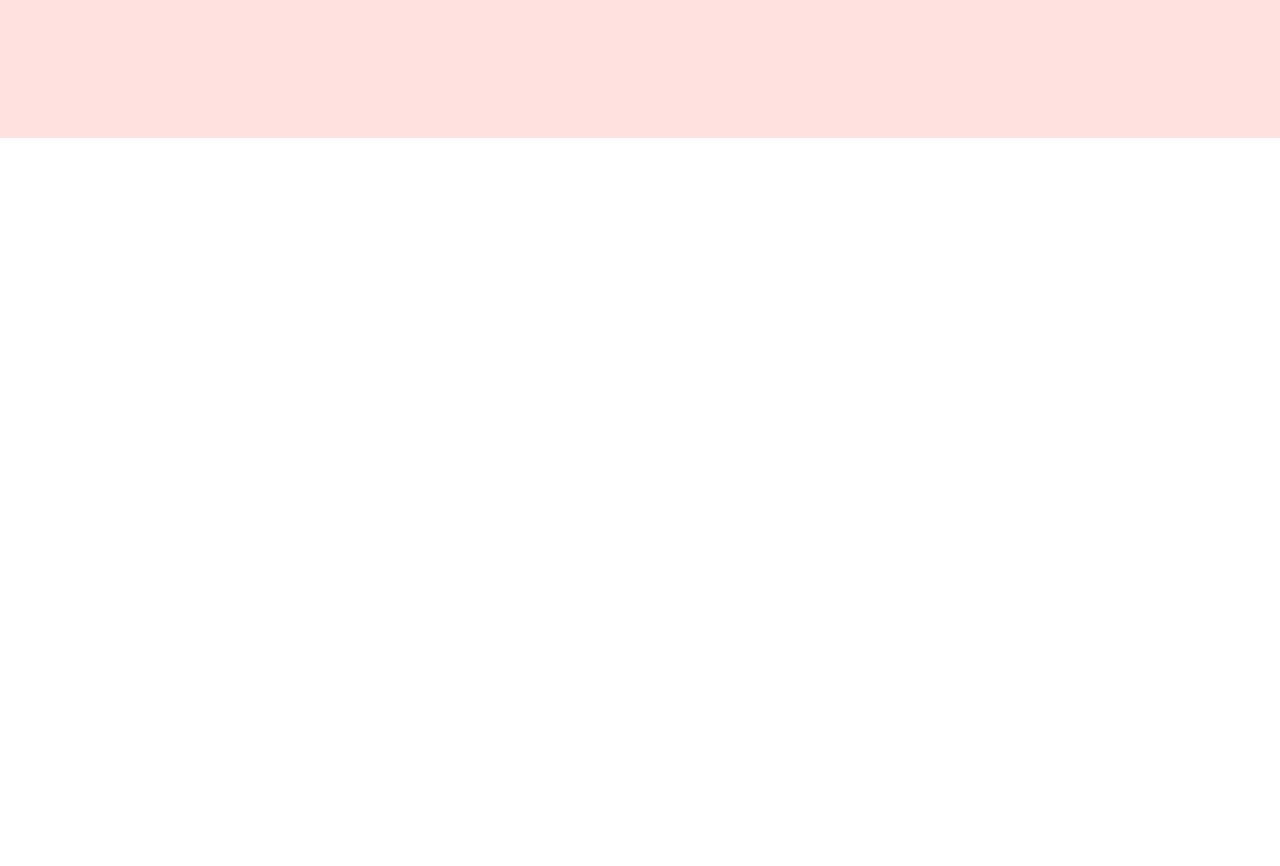
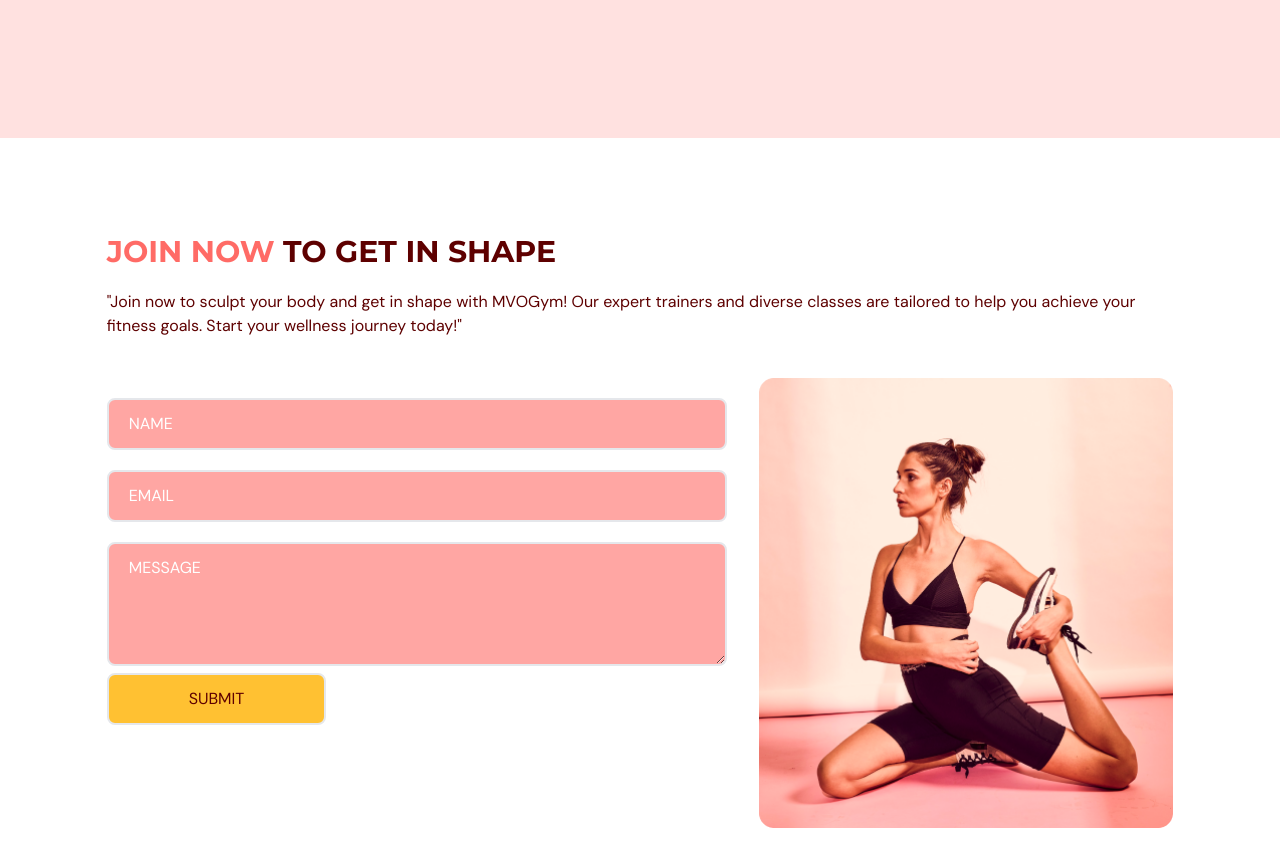
Before and after one commit to manishapariyar/Mvogym, a React (Vite) app: page / in a window 1280 px wide. Shown: the part 2900-3766 px from the top of the page. Before the commit the page ends 3038 px from the top, so only its background shows below. Built offline with nearby package versions, Linux system fonts and the light colour scheme.

Commit message:
contect section complete

```diff
--- a/package.json
+++ b/package.json
@@ -14,7 +14,8 @@
     "framer-motion": "^11.0.5",
     "react": "^18.2.0",
     "react-anchor-link-smooth-scroll": "^1.0.12",
-    "react-dom": "^18.2.0"
+    "react-dom": "^18.2.0",
+    "react-hook-form": "^7.50.1"
   },
   "devDependencies": {
     "@types/node": "^20.11.20",
--- a/src/App.tsx
+++ b/src/App.tsx
@@ -4,6 +4,7 @@ import { useEffect, useState } from "react";
 import { SelectedPage } from "@/components/shared/types";
 import Benefits from "@/components/benefits/Benefits"
 import OurClasses from "./components/ourClasses/OurClasses";
+import ContactUS from "./components/contactus/ContactUS";
 
 const App = () => {
 
@@ -34,6 +35,7 @@ const App = () => {
     < MainSection setSelectedPage={setSelectedPage} />
     < Benefits setSelectedPage={setSelectedPage} />
     < OurClasses setSelectedPage={setSelectedPage} />
+    < ContactUS setSelectedPage={setSelectedPage} />
    </div>
   )
 }
--- /dev/null
+++ b/src/components/contactus/ContactUS.tsx
@@ -0,0 +1,133 @@
+import { motion } from "framer-motion";
+import { SelectedPage } from "../shared/types"
+import { useForm } from "react-hook-form";
+import ContactUsPageGraphic from "@/assets/ContactUsPageGraphic.png"
+import Htext from "../shared/Htext";
+type Props = {
+  setSelectedPage:(value:SelectedPage)=> void;
+}
+
+function ContactUS({ setSelectedPage }: Props) {
+  const inputStyles = `border-2 hover:border-yellow-500 mt-5 w-full rounded-lg bg-primary-300 px-5 py-3 placeholder-white`
+  const  {
+    register,
+    trigger,
+    formState:{ errors}
+
+  } = useForm();
+
+
+  const onSubmit = async (e:any) => {
+    const inValid = await trigger()
+    if(inValid){
+      e.preventDefault();
+    }
+  }
+
+  return (
+    <section id="contact" className="mx-auto w-5/6 pt-24 pb-32 ">
+      <motion.div onViewportEnter={()=>setSelectedPage(SelectedPage.ContactUs)}>
+       <motion.div className="md:w3/5"
+        initial="hidden"
+        whileInView="visible"
+        viewport={{once:true, amount:0.5}}
+        transition={{delay:0.5,duration:0.5}}
+        variants={{
+         hidden:{opacity:0,x:-100},
+         visible:{opacity:1,x:0}
+        }}>
+        <Htext>
+          <span className="text-primary-500">JOIN NOW</span>
+         {" "} TO GET IN SHAPE
+        </Htext>
+        <p className="my-5">
+        "Join now to sculpt your body and get in shape with MVOGym! Our expert trainers and diverse classes are tailored to help you achieve your fitness goals. Start your wellness journey today!"
+        </p>
+       </motion.div>
+
+        <div className="mt-10 justify-between gap-8 md:flex">
+          <motion.div className="mt-10 basis-3/5 md:mt-0"
+          initial="hidden"
+          whileInView="visible"
+          viewport={{once:true, amount:0.5}}
+          transition={{delay:0.5,duration:0.5}}
+          variants={{
+           hidden:{opacity:0,y:100},
+           visible:{opacity:1,y:0}
+          }}>
+         <form action="https://formsubmit.co/manishapariyar196@gmail.com"
+          target="_blank"
+          onSubmit={onSubmit}
+          method="POST">
+           <input type="text"
+           className={inputStyles}
+            placeholder="NAME" {...register("name",{
+              required:true,
+              maxLength:100,
+            })}/>
+            {errors.name &&(
+              <p className="mt-1 text-primary-500">
+                {errors.name.type=== "required" && "This Field is required."}
+                {errors.name.type=== "maxlength" && "Max length is 100 character."}
+              </p>
+            )}
+           <input type="email"
+           className={inputStyles}
+            placeholder="EMAIL"
+            {...register("email",{
+              required:true,
+             pattern: /^[a-z0-9._%+-]+@[a-z0-9.-]+\.[a-z]{2,4}$/,
+            })}/>
+            {errors.email &&(
+              <p className="mt-1 text-primary-500">
+                {errors.email.type=== "required" && "This Field is required."}
+                {errors.email.type=== "pattern" && "invaild email."}
+              </p>
+            )}
+
+            <textarea
+           className={inputStyles}
+           rows={4}
+           cols={50}
+            placeholder="MESSAGE"
+            {...register("message",{
+              required:true,
+              maxLength:2000,
+            })}/>
+            {errors.message &&(
+              <p className="mt-1 text-primary-500">
+                {errors.message.type=== "required" && "This Field is required."}
+                {errors.message.type=== "maxlength" && "Max length is 2000 character."}
+              </p>
+            )}
+             <button type="submit"
+              className="mb-5 rounded-lg bg-secondary-500
+               px-20 py-3 transition duration-500 border-2 hover:border-yellow-500
+                hover:bg-primary-500 hover:text-white text-l"
+              >SUBMIT</button>
+          </form>
+
+          </motion.div>
+          <motion.div className="mt-14 basis-2/5 md:mt-0"
+           initial="hidden"
+           whileInView="visible"
+           viewport={{once:true, amount:0.5}}
+           transition={{delay:0.5,duration:0.5}}
+           variants={{
+            hidden:{opacity:0,y:-50},
+            visible:{opacity:1,y:0}
+           }}>
+            <div>
+              <img src={ContactUsPageGraphic}
+               className="w-full"
+              alt="" />
+            </div>
+
+          </motion.div>
+        </div>
+      </motion.div>
+    </section>
+  )
+}
+
+export default ContactUS
```
Also changed, not shown: 1 other file (tests, documents, lock files or other folders).
